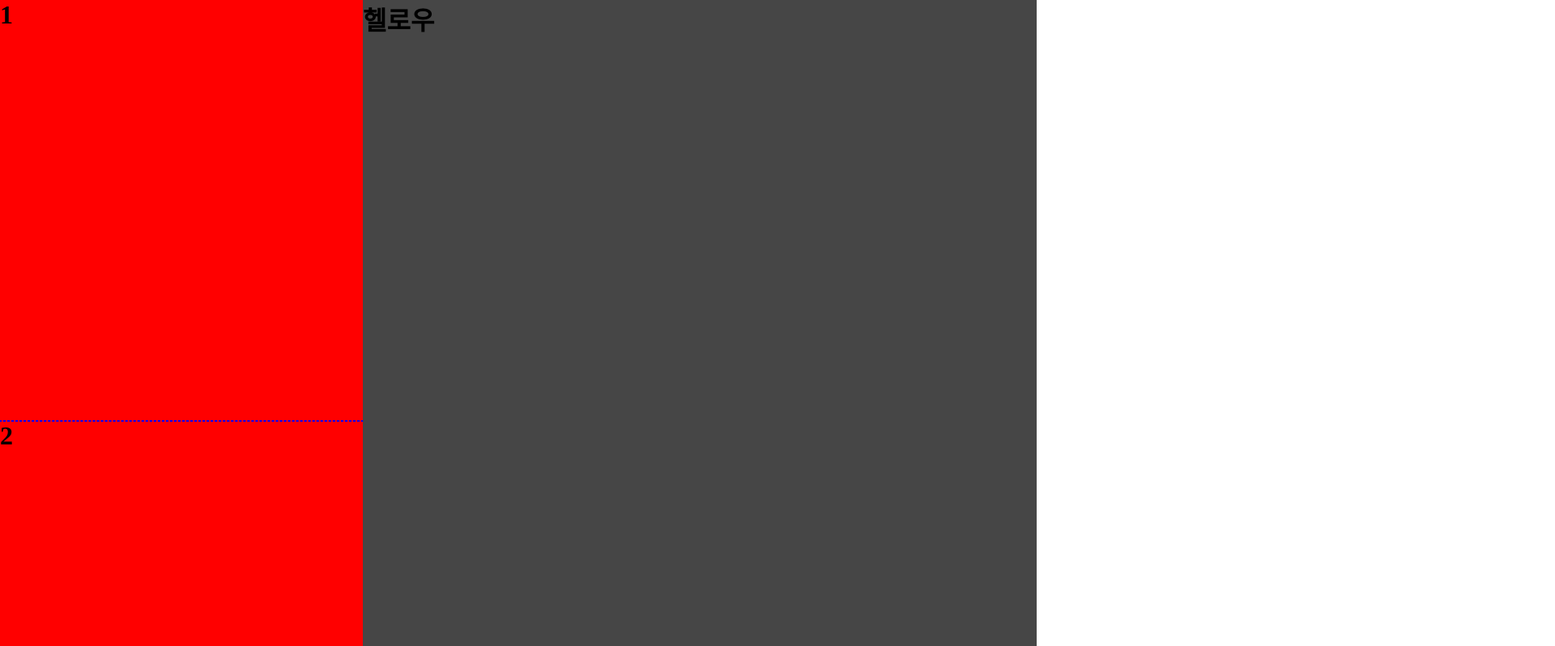
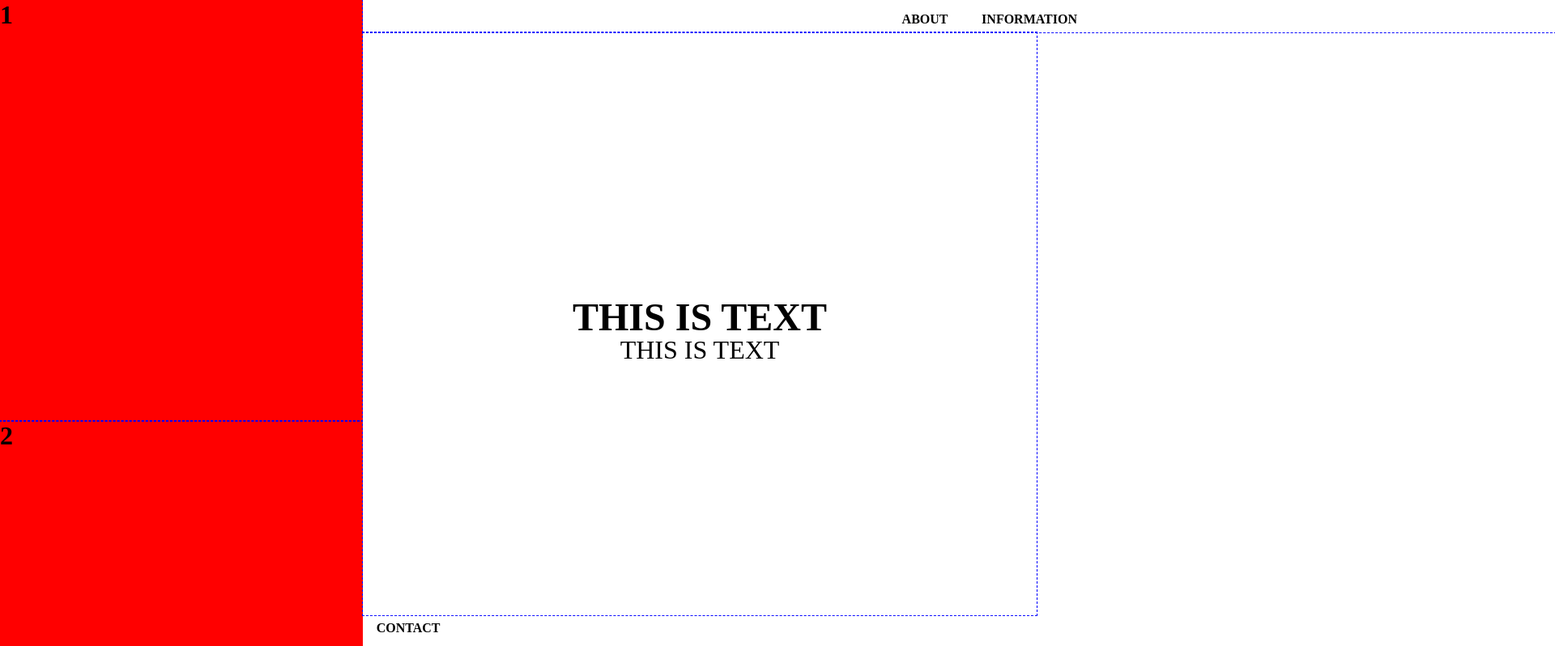
Before and after one commit to Yoonminkim/2023_practice_yoonmin, a plain HTML site: page 01. HTML/index.html in a window 1280 px wide. Shown: the top 798 px of the page at 81% size, 1920 px wide, since content can reach past the window. Drawn offline with Linux system fonts and the light colour scheme.

Commit message:
10/05 23:30

```diff
--- a/01. HTML/index.html
+++ b/01. HTML/index.html
@@ -24,7 +24,27 @@
 
         <!-- 콘텐츠 구역 -->
         <div class="section2">
-            <h1>헬로우</h1>
+            <nav id="topNav">
+                <ul>
+                    <li>
+                        <a href="#">ABOUT</a>
+                    </li>
+                    <li>
+                        <a href="#">INFORMATION</a>
+                    </li>
+                </ul>
+            </nav>
+            <section id="stArea">
+                <div id="topBlink"></div>
+                <div id="stAreaText1">THIS IS TEXT</div>
+                <div id="stAreaText2">THIS IS TEXT</div>
+                <div id="bottomBlink"></div>
+            </section>
+            <nav id="bottomNav">
+                <ul>
+                    <li><a href="#">CONTACT</a></li>
+                </ul>
+            </nav>
         </div>
     </div>
     <div class="page page2"></div>
--- a/02. CSS/index.css
+++ b/02. CSS/index.css
@@ -83,8 +83,85 @@ ul, li{
     top: 0;
     width: 65%;
     height: 100vh;
-    background-color: #464646;
+    background-color: #ffffff;
 }
+
+/* top 네비게이션 CSS */
+#topNav{
+    width: 100%;
+    height: 5vh;
+    outline: 1px dashed blue;
+    padding-left: 80%;
+}
+
+#topNav ul{
+    display: flex;
+    gap: 0 5%;
+    width: 100%;
+    height: 100%;
+    line-height: 3;
+}
+
+/* top 네비게이션 a 태그 스타일 */
+#topNav a{
+    color: black;
+    text-decoration: none;
+    font-weight: bold;
+}
+
+/* top 네비게이션 a 태그 마우스 호버에 따른 애니메이션 구현 */
+
+/* content가 들어갈 section 공간 */
+#stArea{
+    width: 100%;
+    height: 90vh;
+    outline: 1px dashed blue;
+}
+
+#topBlink{
+    width: 100%;
+    height: 35vh;
+}
+
+/* section 공간 내 text1가 쓰여질 곳 (메인) */
+#stAreaText1{
+    width: 100%;
+    height: 10vh;
+    font-size: 3rem;
+    line-height: 3;
+    text-align: center;
+    font-weight: bold;
+}
+
+/* section 공간 내 text2가 쓰여질 곳 (서브) */
+#stAreaText2{
+    width: 100%;
+    height: 10vh;
+    font-size: 2rem;
+    line-height: 2;
+    text-align: center;
+}
+
+#bottomBlink{
+    width: 100%;
+    height: 35vh;
+}
+
+/* bottom 네비게이션 CSS */
+#bottomNav ul{
+    padding-left: 2%;
+    width: 100%;
+    height: 100%;
+    line-height: 2;
+}
+
+/* bottom 네비게이션 a 태그 스타일 */
+#bottomNav a{
+    color: black;
+    text-decoration: none;
+    font-weight: bold;
+}
+
 
 /* 섹션2 종료 \\\\\\\\\\\\\\\\\\\\\\\\\\\\\\\\\\\\\\\\\\\\\\\\\\\\\\ */
 
--- /dev/null
+++ b/03. JS/data.js
@@ -0,0 +1,31 @@
+
+const liData = {
+
+    "banner1" : {
+        "TEXT" : ["THIS IS FOR YOU", "texttext"],
+        "IMAGE" : "../99. IMAGE/.png"
+    },
+    "banner2" : {
+        "TEXT" : ["THIS IS FOR YOU", "texttext"],
+        "IMAGE" : "../99. IMAGE/.png"
+    },
+    "banner3" : {
+        "TEXT" : ["THIS IS FOR YOU", "texttext"],
+        "IMAGE" : "../99. IMAGE/.png"
+    },
+    "banner4" : {
+        "TEXT" : ["THIS IS FOR YOU", "texttext"],
+        "IMAGE" : "../99. IMAGE/.png"
+    },
+    "banner5" : {
+        "TEXT" : ["THIS IS FOR YOU", "texttext"],
+        "IMAGE" : "../99. IMAGE/.png"
+    },
+    "banner6" : {
+        "TEXT" : ["THIS IS FOR YOU", "texttext"],
+        "IMAGE" : "../99. IMAGE/.png"
+    }
+
+}
+
+export default liData;
```
Also changed, not shown: 03. JS/index.js (+7 -2 lines).
